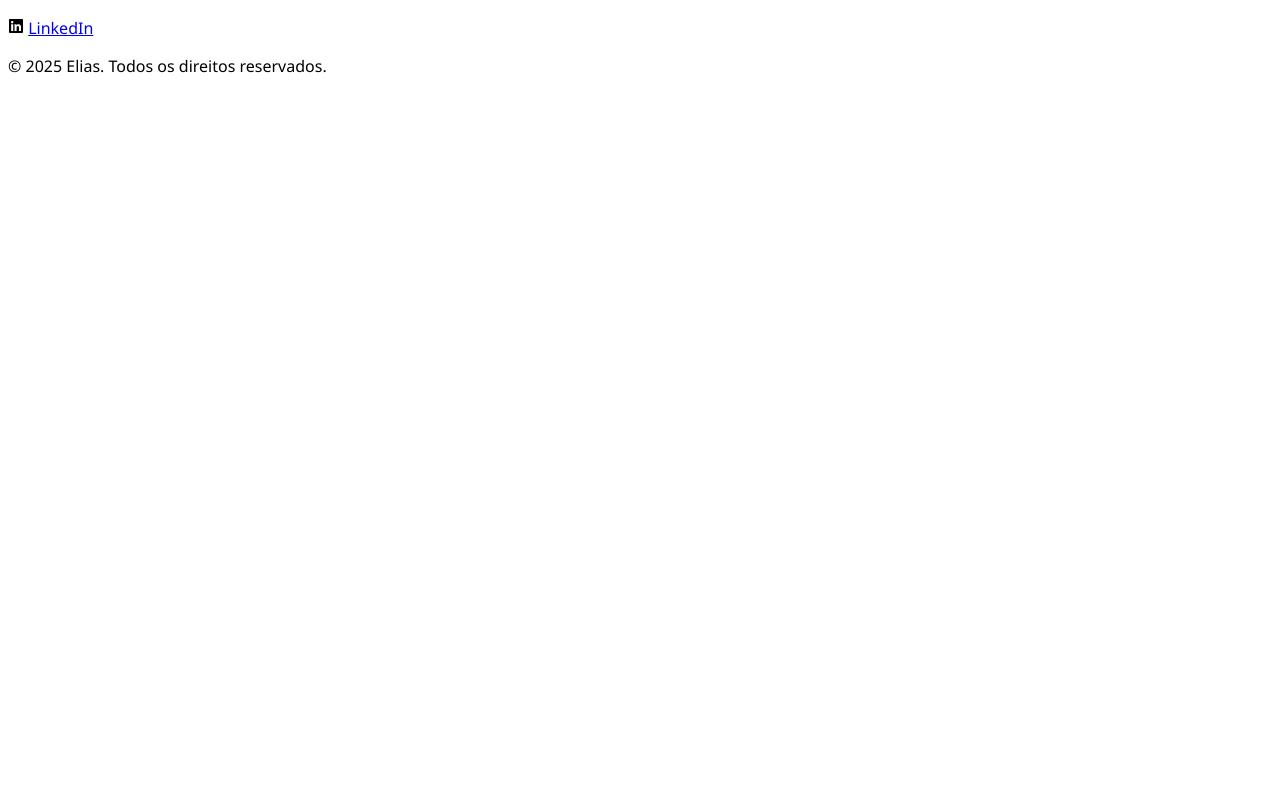
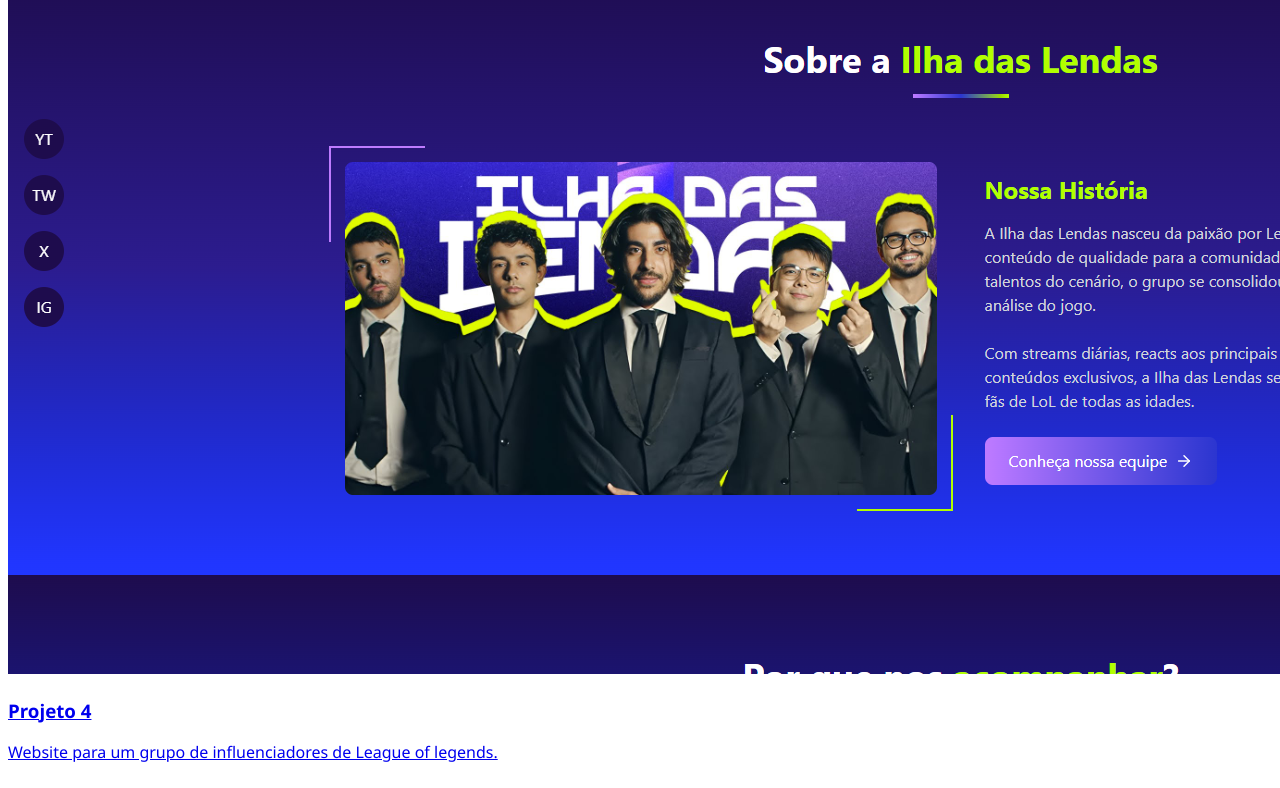
Before and after one commit to Elias969/meu_portfolio, a React (Create React App) app in the folder meu-portfolio/: page / in a window 1280 px wide. Shown: the part 6364-7152 px from the top of the page. Before the commit the page ends 6449 px from the top, so only its background shows below. Built offline with nearby package versions, Linux system fonts and the light colour scheme; no server answers; the database is empty; the HTML template or start-up script is replaced by a standard one.

Commit message:
adicionando o quarto projeto

```diff
--- a/meu-portfolio/src/App.js
+++ b/meu-portfolio/src/App.js
@@ -41,6 +41,12 @@
         link="https://github.com/Elias969/mediotec-escolarweb"
         image="/escolar.png"
       />
+      <Card
+        title="Projeto 4"
+        description="Website para um grupo de influenciadores de League of legends."
+        link="https://ilha.vercel.app/"
+        image="/ilha.png"
+      />
     </div>
   </section>
   <Feedback />
--- a/meu-portfolio/src/components/ProjectList.js
+++ b/meu-portfolio/src/components/ProjectList.js
@@ -5,6 +5,7 @@
   { id: "p1", title: "Projeto 1", description: "Descrição breve do projeto 1." },
   { id: "p2", title: "Projeto 2", description: "Descrição breve do projeto 2." },
   { id: "p3", title: "Projeto 3", description: "Descrição breve do projeto 3." },
+  { id: "p4", title: "Projeto 4", description: "Descrição breve do projeto 4." },
 ];
 
 function ProjectList() {
```
Also changed, not shown: meu-portfolio/public/ilha.png (added).
